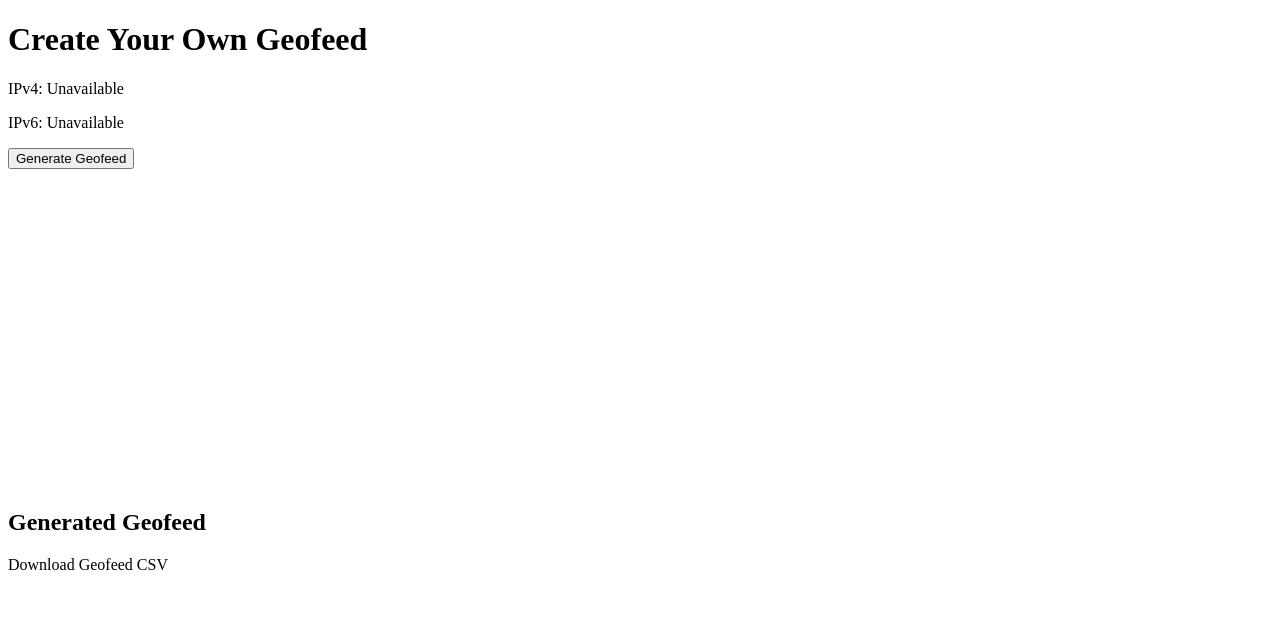
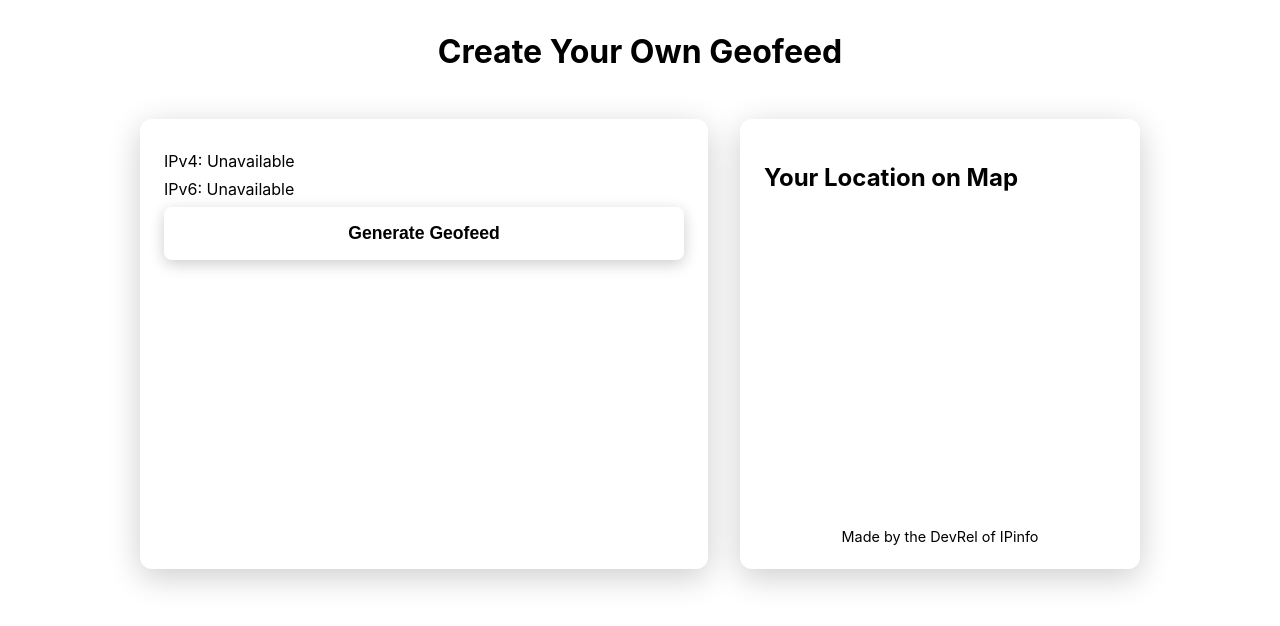
Before and after one commit to abdullahdevrel/abdullahdevrel.github.io, a plain HTML site: page personal-geofeed/index.html in a window 1280 px wide. Drawn offline with nearby package versions, Linux system fonts and the light colour scheme; no server answers.

Commit message:
Add Personal Geofeed Maker with enhanced UI and download functionality

```diff
--- a/personal-geofeed/index.html
+++ b/personal-geofeed/index.html
@@ -8,33 +8,173 @@
     rel="stylesheet"
     href="https://unpkg.com/leaflet@1.9.4/dist/leaflet.css"
   />
+  <style>
+    body {
+      font-family: -apple-system, BlinkMacSystemFont, 'Segoe UI', Roboto, sans-serif;
+      margin: 0;
+      padding: 0;
+      background: var(--bg-200);
+      color: var(--text-100);
+    }
+
+    h1 {
+      text-align: center;
+      margin: 2rem 0;
+      color: var(--accent-200);
+    }
+
+    .container {
+      max-width: 1000px;
+      margin: 0 auto;
+      padding: 1rem;
+      display: grid;
+      grid-template-columns: 1fr 400px;
+      gap: 2rem;
+    }
+
+    .info {
+      background: var(--bg-300);
+      border-radius: 12px;
+      padding: 1.5rem;
+      box-shadow: 0 8px 32px rgba(0, 0, 0, 0.2);
+    }
+
+    .info p {
+      margin: 0.5rem 0;
+    }
+
+    .info button {
+      display: block;
+      width: 100%;
+      padding: 1rem;
+      border: none;
+      border-radius: 8px;
+      background: var(--accent-100);
+      color: var(--text-100);
+      font-size: 1.1rem;
+      font-weight: 600;
+      cursor: pointer;
+      transition: all 0.3s ease;
+      margin-bottom: 1rem;
+      box-shadow: 0 4px 15px rgba(0, 0, 0, 0.2);
+    }
+
+    .info button:hover {
+      background: var(--primary-200);
+      transform: translateY(-2px);
+      box-shadow: 0 6px 20px rgba(0, 0, 0, 0.3);
+    }
+
+    #mapContainer {
+      background: var(--bg-300);
+      border-radius: 12px;
+      padding: 1.5rem;
+      box-shadow: 0 8px 32px rgba(0, 0, 0, 0.2);
+      height: fit-content;
+    }
+
+    #map {
+      width: 100%;
+      height: 300px;
+      border-radius: 8px;
+      overflow: hidden;
+      margin-bottom: 1rem;
+    }
+
+    .credits {
+      text-align: center;
+      margin-top: 1rem;
+      font-size: 0.9rem;
+      color: var(--text-200);
+    }
+
+    .credits a {
+      color: var(--accent-200);
+      text-decoration: none;
+    }
+
+    .credits a:hover {
+      text-decoration: underline;
+    }
+
+    pre {
+      background: var(--bg-200);
+      padding: 1rem;
+      border-radius: 8px;
+      overflow-x: auto;
+    }
+
+    a {
+      color: var(--accent-200);
+      text-decoration: none;
+    }
+
+    a:hover {
+      text-decoration: underline;
+    }
+
+    @media (max-width: 1024px) {
+      .container {
+        grid-template-columns: 1fr;
+      }
+
+      #map {
+        height: 200px;
+      }
+    }
+  </style>
 </head>
 <body>
   <h1>Create Your Own Geofeed</h1>
 
-  <div>
-    <p>IPv4: <span id="ipv4">Loading...</span></p>
-    <p>IPv6: <span id="ipv6">Loading...</span></p>
-    <button id="getLocation">Generate Geofeed</button>
+  <div class="container">
+    <div class="info">
+      <p>IPv4: <span id="ipv4">Loading...</span></p>
+      <p>IPv6: <span id="ipv6">Loading...</span></p>
+      <button id="getLocation">Generate Geofeed</button>
+
+      <div id="geofeedContainer" style="display: none;">
+        <h2>Generated Geofeed</h2>
+        <pre id="geofeedOutput"></pre>
+        <button id="downloadButton">Download Geofeed CSV</button>
+        <div id="instructions">
+          <h3>Submit Your Geofeed to IPinfo</h3>
+          <p>
+            After downloading the geofeed file, you can submit it to improve IP location accuracy on IPinfo.
+          </p>
+          <ol>
+            <li>Visit <a href="https://ipinfo.io/corrections" target="_blank">ipinfo.io/corrections</a>.</li>
+            <li>Scroll down to the section labeled <strong>“Bulk Corrections Via Geofeed”</strong>.</li>
+            <li>Select and upload the CSV file you just downloaded.</li>
+            <li>Submit the form and you're done!</li>
+          </ol>
+        </div>
+      </div>
+    </div>
+
+    <div id="mapContainer">
+      <h2>Your Location on Map</h2>
+      <div id="map"></div>
+      <div class="credits">
+        Made by the DevRel of <a href="https://x.com/reincdr" target="_blank">IPinfo</a>
+      </div>
+    </div>
   </div>
-
-  <div id="map" style="height: 300px; margin-top: 20px;"></div>
-
-  <h2>Generated Geofeed</h2>
-  <pre id="geofeedOutput"></pre>
-  <a id="downloadLink" download="geofeed.csv">Download Geofeed CSV</a>
 
   <script src="https://unpkg.com/leaflet@1.9.4/dist/leaflet.js"></script>
   <script>
     const ipv4El = document.getElementById('ipv4');
     const ipv6El = document.getElementById('ipv6');
     const geofeedOutput = document.getElementById('geofeedOutput');
-    const downloadLink = document.getElementById('downloadLink');
+    const downloadButton = document.getElementById('downloadButton');
     const mapDiv = document.getElementById('map');
+    const mapContainer = document.getElementById('mapContainer');
+    const geofeedContainer = document.getElementById('geofeedContainer');
 
     let ipv4 = null;
     let ipv6 = null;
 
+    // Fetch IPv4
     fetch('https://ipinfo.io/ip')
       .then(res => res.text())
       .then(ip => {
@@ -45,6 +185,7 @@
         ipv4El.textContent = 'Unavailable';
       });
 
+    // Fetch IPv6
     fetch('https://v6.ipinfo.io/ip')
       .then(res => res.text())
       .then(ip => {
@@ -65,12 +206,15 @@
         const lat = position.coords.latitude;
         const lon = position.coords.longitude;
 
+        // Show map
+        mapContainer.style.display = 'block';
         const map = L.map('map').setView([lat, lon], 13);
         L.tileLayer('https://{s}.tile.openstreetmap.org/{z}/{x}/{y}.png', {
           attribution: '© OpenStreetMap contributors'
         }).addTo(map);
         L.marker([lat, lon]).addTo(map);
 
+        // Reverse geocode
         const nominatimUrl = `https://nominatim.openstreetmap.org/reverse?format=json&lat=${lat}&lon=${lon}&addressdetails=1`;
 
         try {
@@ -96,9 +240,21 @@
 
           const blob = new Blob([csvContent], { type: 'text/csv' });
           const url = URL.createObjectURL(blob);
-          downloadLink.href = url;
+          downloadButton.onclick = () => {
+            const a = document.createElement('a');
+            a.href = url;
+            a.download = 'geofeed.csv';
+            a.click();
+          };
+
+          // Show geofeed content + download link
+          geofeedContainer.style.display = 'block';
+          document.getElementById('instructions').style.display = 'block';
+
         } catch (e) {
           geofeedOutput.textContent = 'Failed to reverse geocode location.';
+          geofeedContainer.style.display = 'block';
+          document.getElementById('instructions').style.display = 'block';
         }
       }, err => {
         alert('Location access denied.');
```
Also changed, not shown: index.html (+2 -0 lines).
